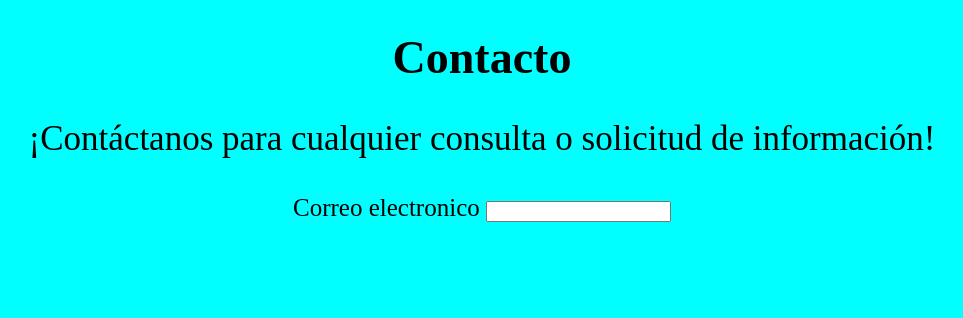
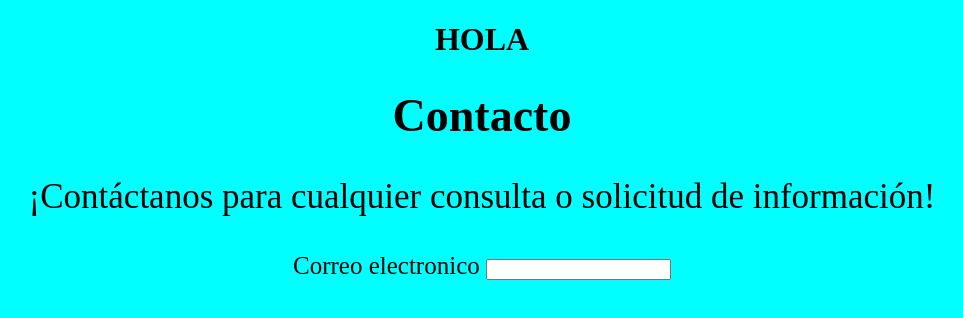
Before and after one commit to tomas-aguiler/seccion-8, a plain HTML site: page contact.html in a window 1280 px wide. Shown: the whole page, without its empty margins (158-1121 px from the left). Drawn offline with Linux system fonts and the light colour scheme.

Commit message:
mi primera confirmación de actualización

```diff
--- a/contact.html
+++ b/contact.html
@@ -7,6 +7,7 @@
     <title>Mi Primer Website</title>
     <link rel="stylesheet" href="style conct.css">
 </head>
+<main><div class="greeting"><h1>HOLA</h1></div></main>
 <body style="background-color: aqua;">
   <div class="container">
     <h1 class="TITULO">Contacto</h1>
--- a/style conct.css
+++ b/style conct.css
@@ -10,3 +10,6 @@
     font-size: 25px;
     text-align: center;
 }
+.greeting {
+    text-align: center;
+}
```
